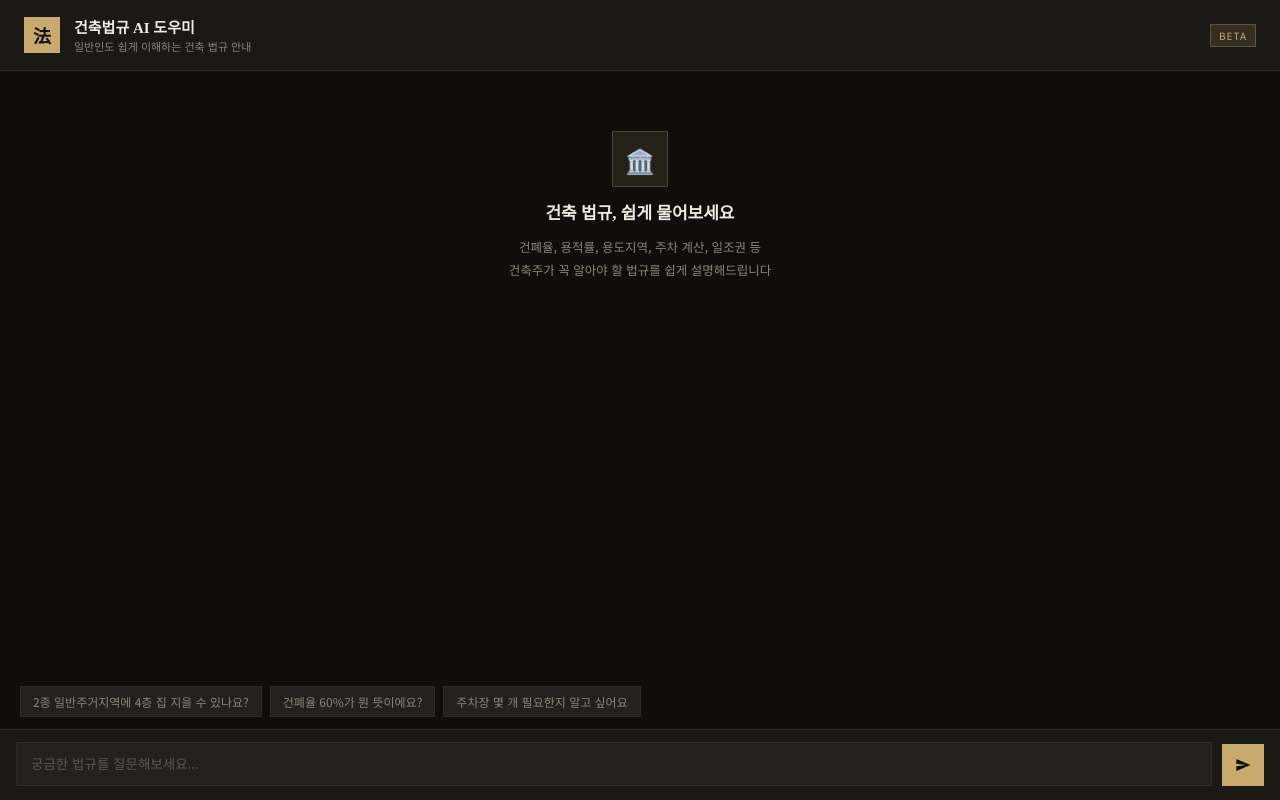
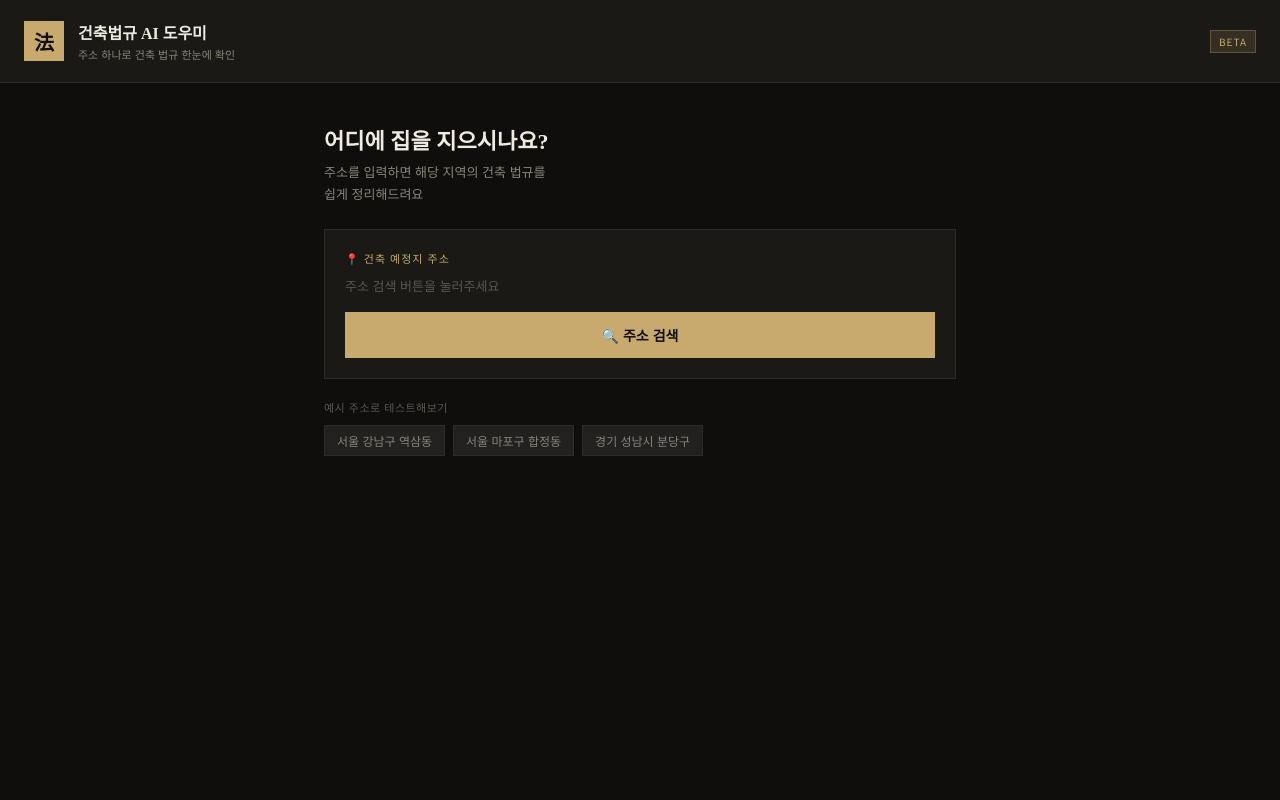
Before and after one commit to sunjae0111-oss/architecture-law-bot, a plain HTML site: page index.html in a window 1280 px wide. Drawn offline with Linux system fonts and the light colour scheme.

Commit message:
Update index.html

```diff
--- a/index.html
+++ b/index.html
@@ -4,142 +4,210 @@
 <meta charset="UTF-8">
 <meta name="viewport" content="width=device-width, initial-scale=1.0">
 <title>건축법규 AI 도우미</title>
-<link href="https://fonts.googleapis.com/css2?family=Noto+Serif+KR:wght@400;600;900&family=Noto+Sans+KR:wght@300;400;500&display=swap" rel="stylesheet">
+<link href="https://fonts.googleapis.com/css2?family=Noto+Serif+KR:wght@400;600;900&family=Noto+Sans+KR:wght@300;400;500;700&display=swap" rel="stylesheet">
+<script src="//t1.daumcdn.net/mapjsapi/bundle/postcode/prod/postcode.v2.js"></script>
 <style>
   *, *::before, *::after { box-sizing: border-box; margin: 0; padding: 0; }
   :root {
     --bg: #0f0e0c; --surface: #1a1916; --surface2: #222120;
     --border: #2e2c29; --accent: #c8a96e; --accent2: #e8c98a;
     --text: #f0ebe0; --text-muted: #8a8578; --text-dim: #5a5750;
-    --user-bubble: #1e2a1a; --user-border: #3a5030;
   }
-  body { font-family: 'Noto Sans KR', sans-serif; background: var(--bg); color: var(--text); height: 100vh; display: flex; flex-direction: column; overflow: hidden; }
-  .header { padding: 16px 24px; border-bottom: 1px solid var(--border); display: flex; align-items: center; gap: 14px; background: var(--surface); flex-shrink: 0; }
-  .logo-mark { width: 36px; height: 36px; background: var(--accent); display: flex; align-items: center; justify-content: center; font-family: 'Noto Serif KR', serif; font-weight: 900; font-size: 18px; color: #0f0e0c; }
-  .header-text h1 { font-family: 'Noto Serif KR', serif; font-size: 15px; font-weight: 600; }
-  .header-text p { font-size: 11px; color: var(--text-muted); margin-top: 1px; }
+  body { font-family: 'Noto Sans KR', sans-serif; background: var(--bg); color: var(--text); min-height: 100vh; }
+
+  .header { padding: 20px 24px; border-bottom: 1px solid var(--border); display: flex; align-items: center; gap: 14px; background: var(--surface); }
+  .logo-mark { width: 40px; height: 40px; background: var(--accent); display: flex; align-items: center; justify-content: center; font-family: 'Noto Serif KR', serif; font-weight: 900; font-size: 20px; color: #0f0e0c; }
+  .header-text h1 { font-family: 'Noto Serif KR', serif; font-size: 16px; font-weight: 600; }
+  .header-text p { font-size: 11px; color: var(--text-muted); margin-top: 2px; }
   .beta-badge { margin-left: auto; background: rgba(200,169,110,0.15); border: 1px solid rgba(200,169,110,0.3); color: var(--accent); font-size: 10px; padding: 3px 8px; letter-spacing: 1px; }
-  .chat-area { flex: 1; overflow-y: auto; padding: 20px; display: flex; flex-direction: column; gap: 16px; scrollbar-width: thin; scrollbar-color: var(--border) transparent; }
-  .message { display: flex; gap: 10px; animation: fadeUp 0.3s ease; }
-  @keyframes fadeUp { from { opacity: 0; transform: translateY(8px); } to { opacity: 1; transform: translateY(0); } }
-  .message.user { flex-direction: row-reverse; }
-  .avatar { width: 30px; height: 30px; flex-shrink: 0; display: flex; align-items: center; justify-content: center; font-size: 12px; font-weight: 600; margin-top: 2px; }
-  .avatar.ai { background: var(--accent); color: #0f0e0c; font-family: 'Noto Serif KR', serif; }
-  .avatar.user { background: var(--surface2); color: var(--text-muted); border: 1px solid var(--border); }
-  .bubble { max-width: 75%; padding: 12px 16px; font-size: 13.5px; line-height: 1.75; color: var(--text); }
-  .message.ai .bubble { background: var(--surface); border: 1px solid var(--border); }
-  .message.user .bubble { background: var(--user-bubble); border: 1px solid var(--user-border); }
-  .law-cite { margin-top: 10px; padding: 10px 12px; background: rgba(200,169,110,0.06); border-left: 2px solid var(--accent); font-size: 12px; color: var(--text-muted); line-height: 1.6; }
-  .law-cite strong { color: var(--accent); font-size: 11px; display: block; margin-bottom: 3px; }
-  .disclaimer { margin-top: 8px; font-size: 11px; color: var(--text-dim); }
-  .quick-questions { padding: 0 20px 12px; display: flex; gap: 8px; flex-wrap: wrap; flex-shrink: 0; }
-  .quick-btn { font-size: 12px; padding: 6px 12px; background: var(--surface2); border: 1px solid var(--border); color: var(--text-muted); cursor: pointer; transition: all 0.15s; font-family: 'Noto Sans KR', sans-serif; }
-  .quick-btn:hover { border-color: var(--accent); color: var(--accent); }
-  .input-area { padding: 12px 16px 14px; border-top: 1px solid var(--border); background: var(--surface); display: flex; gap: 10px; align-items: flex-end; flex-shrink: 0; }
-  .input-wrap { flex: 1; background: var(--surface2); border: 1px solid var(--border); display: flex; align-items: flex-end; padding: 10px 14px; transition: border-color 0.2s; }
-  .input-wrap:focus-within { border-color: var(--accent); }
-  textarea { flex: 1; background: transparent; border: none; outline: none; color: var(--text); font-size: 13.5px; font-family: 'Noto Sans KR', sans-serif; resize: none; line-height: 1.6; max-height: 100px; min-height: 22px; }
-  textarea::placeholder { color: var(--text-dim); }
-  .send-btn { width: 42px; height: 42px; background: var(--accent); border: none; cursor: pointer; display: flex; align-items: center; justify-content: center; transition: background 0.15s; }
-  .send-btn:hover { background: var(--accent2); }
-  .send-btn:disabled { background: var(--border); cursor: not-allowed; }
-  .send-btn svg { width: 16px; height: 16px; fill: #0f0e0c; }
-  .typing { display: flex; gap: 4px; align-items: center; padding: 10px 0; }
-  .dot { width: 6px; height: 6px; background: var(--accent); border-radius: 50%; animation: bounce 1.2s infinite; }
-  .dot:nth-child(2) { animation-delay: 0.2s; }
-  .dot:nth-child(3) { animation-delay: 0.4s; }
-  @keyframes bounce { 0%,60%,100% { transform: translateY(0); opacity:0.4; } 30% { transform: translateY(-5px); opacity:1; } }
-  .welcome { text-align: center; padding: 40px 20px; display: flex; flex-direction: column; align-items: center; gap: 12px; }
-  .welcome-icon { width: 56px; height: 56px; background: rgba(200,169,110,0.12); border: 1px solid rgba(200,169,110,0.25); display: flex; align-items: center; justify-content: center; font-size: 24px; }
-  .welcome h2 { font-family: 'Noto Serif KR', serif; font-size: 17px; font-weight: 600; }
-  .welcome p { font-size: 12.5px; color: var(--text-muted); line-height: 1.8; max-width: 280px; }
+
+  .search-section { padding: 40px 24px 24px; max-width: 680px; margin: 0 auto; }
+  .search-title { font-family: 'Noto Serif KR', serif; font-size: 22px; font-weight: 600; margin-bottom: 6px; }
+  .search-subtitle { font-size: 13px; color: var(--text-muted); margin-bottom: 24px; line-height: 1.7; }
+
+  .address-box { background: var(--surface); border: 1px solid var(--border); padding: 20px; margin-bottom: 16px; }
+  .address-label { font-size: 11px; color: var(--accent); letter-spacing: 1px; margin-bottom: 10px; font-weight: 500; }
+  .address-display { font-size: 15px; color: var(--text); min-height: 24px; margin-bottom: 12px; }
+  .address-display.placeholder { color: var(--text-dim); font-size: 13px; }
+
+  .addr-btn { width: 100%; padding: 13px; background: var(--accent); border: none; color: #0f0e0c; font-size: 14px; font-weight: 700; cursor: pointer; font-family: 'Noto Sans KR', sans-serif; transition: background 0.15s; }
+  .addr-btn:hover { background: var(--accent2); }
+  .addr-btn.secondary { background: transparent; border: 1px solid var(--border); color: var(--text-muted); font-weight: 400; margin-top: 8px; }
+  .addr-btn.secondary:hover { border-color: var(--accent); color: var(--accent); background: transparent; }
+
+  .analyze-btn { width: 100%; padding: 16px; background: var(--accent); border: none; color: #0f0e0c; font-size: 15px; font-weight: 700; cursor: pointer; font-family: 'Noto Sans KR', sans-serif; transition: all 0.15s; display: none; margin-top: 8px; }
+  .analyze-btn:hover { background: var(--accent2); }
+  .analyze-btn.visible { display: block; }
+  .analyze-btn:disabled { background: var(--border); color: var(--text-dim); cursor: not-allowed; }
+
+  /* Results */
+  .results { max-width: 680px; margin: 0 auto; padding: 0 24px 48px; display: none; }
+  .results.visible { display: block; }
+
+  .zone-card { background: var(--surface); border: 1px solid var(--accent); padding: 20px 24px; margin-bottom: 20px; }
+  .zone-label { font-size: 11px; color: var(--accent); letter-spacing: 1px; margin-bottom: 6px; }
+  .zone-name { font-family: 'Noto Serif KR', serif; font-size: 20px; font-weight: 600; margin-bottom: 6px; }
+  .zone-summary { font-size: 13px; color: var(--text-muted); line-height: 1.7; }
+
+  .rules-grid { display: grid; grid-template-columns: 1fr 1fr; gap: 10px; margin-bottom: 16px; }
+  @media (max-width: 500px) { .rules-grid { grid-template-columns: 1fr; } }
+
+  .rule-card { background: var(--surface); border: 1px solid var(--border); padding: 16px; transition: border-color 0.2s; }
+  .rule-card:hover { border-color: var(--accent); }
+  .rule-title { font-size: 11px; color: var(--text-muted); letter-spacing: 0.5px; margin-bottom: 6px; }
+  .rule-value { font-family: 'Noto Serif KR', serif; font-size: 18px; font-weight: 600; color: var(--accent); margin-bottom: 6px; }
+  .rule-desc { font-size: 12px; color: var(--text-muted); line-height: 1.6; }
+  .rule-law { font-size: 10px; color: var(--text-dim); margin-top: 8px; font-family: monospace; }
+
+  .caution-box { background: rgba(200,169,110,0.06); border: 1px solid rgba(200,169,110,0.2); border-left: 3px solid var(--accent); padding: 12px 16px; font-size: 12px; color: var(--text-muted); line-height: 1.7; }
+
+  .reset-btn { width: 100%; padding: 12px; background: transparent; border: 1px solid var(--border); color: var(--text-muted); font-size: 13px; cursor: pointer; font-family: 'Noto Sans KR', sans-serif; margin-top: 16px; transition: all 0.15s; }
+  .reset-btn:hover { border-color: var(--accent); color: var(--accent); }
+
+  /* Loading */
+  .loading { text-align: center; padding: 48px 0; display: none; }
+  .loading.visible { display: block; }
+  .loading-icon { font-size: 32px; animation: spin 2s linear infinite; display: inline-block; margin-bottom: 16px; }
+  @keyframes spin { from { transform: rotate(0deg); } to { transform: rotate(360deg); } }
+  .loading-text { font-size: 13px; color: var(--text-muted); }
+
+  .samples { margin-top: 20px; }
+  .samples-label { font-size: 11px; color: var(--text-dim); margin-bottom: 10px; letter-spacing: 0.5px; }
+  .sample-btns { display: flex; flex-wrap: wrap; gap: 8px; }
+  .sample-btn { font-size: 12px; padding: 6px 12px; background: var(--surface2); border: 1px solid var(--border); color: var(--text-muted); cursor: pointer; transition: all 0.15s; font-family: 'Noto Sans KR', sans-serif; }
+  .sample-btn:hover { border-color: var(--accent); color: var(--accent); }
 </style>
 </head>
 <body>
+
 <div class="header">
   <div class="logo-mark">法</div>
   <div class="header-text">
     <h1>건축법규 AI 도우미</h1>
-    <p>일반인도 쉽게 이해하는 건축 법규 안내</p>
+    <p>주소 하나로 건축 법규 한눈에 확인</p>
   </div>
   <div class="beta-badge">BETA</div>
 </div>
-<div class="chat-area" id="chatArea">
-  <div class="welcome" id="welcome">
-    <div class="welcome-icon">🏛️</div>
-    <h2>건축 법규, 쉽게 물어보세요</h2>
-    <p>건폐율, 용적률, 용도지역, 주차 계산, 일조권 등<br>건축주가 꼭 알아야 할 법규를 쉽게 설명해드립니다</p>
+
+<div class="search-section">
+  <h2 class="search-title">어디에 집을 지으시나요?</h2>
+  <p class="search-subtitle">주소를 입력하면 해당 지역의 건축 법규를<br>쉽게 정리해드려요</p>
+
+  <div class="address-box">
+    <div class="address-label">📍 건축 예정지 주소</div>
+    <div class="address-display placeholder" id="addressDisplay">주소 검색 버튼을 눌러주세요</div>
+    <button class="addr-btn" onclick="openPostcode()">🔍 주소 검색</button>
+  </div>
+
+  <button class="analyze-btn" id="analyzeBtn" onclick="analyze()">🏛️ 건축 법규 분석하기</button>
+
+  <div class="samples">
+    <div class="samples-label">예시 주소로 테스트해보기</div>
+    <div class="sample-btns">
+      <button class="sample-btn" onclick="setSample('서울특별시 강남구 역삼동 123')">서울 강남구 역삼동</button>
+      <button class="sample-btn" onclick="setSample('서울특별시 마포구 합정동 456')">서울 마포구 합정동</button>
+      <button class="sample-btn" onclick="setSample('경기도 성남시 분당구 정자동 789')">경기 성남시 분당구</button>
+    </div>
   </div>
 </div>
-<div class="quick-questions" id="quickQ">
-  <button class="quick-btn" onclick="sendQuick(this)">2종 일반주거지역에 4층 집 지을 수 있나요?</button>
-  <button class="quick-btn" onclick="sendQuick(this)">건폐율 60%가 뭔 뜻이에요?</button>
-  <button class="quick-btn" onclick="sendQuick(this)">주차장 몇 개 필요한지 알고 싶어요</button>
+
+<div class="loading" id="loading">
+  <div class="loading-icon">⚖️</div>
+  <div class="loading-text">법규를 분석하고 있어요...<br>잠시만 기다려주세요</div>
 </div>
-<div class="input-area">
-  <div class="input-wrap">
-    <textarea id="userInput" placeholder="궁금한 법규를 질문해보세요..." rows="1"
-      onkeydown="handleKey(event)" oninput="autoResize(this)"></textarea>
+
+<div class="results" id="results">
+  <div class="zone-card">
+    <div class="zone-label">용도지역</div>
+    <div class="zone-name" id="zoneName">—</div>
+    <div class="zone-summary" id="zoneSummary">—</div>
   </div>
-  <button class="send-btn" id="sendBtn" onclick="sendMessage()">
-    <svg viewBox="0 0 24 24"><path d="M2 21l21-9L2 3v7l15 2-15 2v7z"/></svg>
-  </button>
+
+  <div class="rules-grid" id="rulesGrid"></div>
+
+  <div class="caution-box" id="cautionBox"></div>
+
+  <button class="reset-btn" onclick="reset()">↩ 다른 주소 분석하기</button>
 </div>
+
 <script>
-  let isLoading = false;
+  let selectedAddress = '';
 
-  function autoResize(el) { el.style.height='auto'; el.style.height=Math.min(el.scrollHeight,100)+'px'; }
-  function handleKey(e) { if(e.key==='Enter'&&!e.shiftKey){e.preventDefault();sendMessage();} }
-  function sendQuick(btn) { document.getElementById('userInput').value=btn.textContent; sendMessage(); }
-
-  function appendMessage(role, content, cite) {
-    document.getElementById('welcome').style.display='none';
-    document.getElementById('quickQ').style.display='none';
-    const msg=document.createElement('div'); msg.className=`message ${role}`;
-    const av=document.createElement('div'); av.className=`avatar ${role}`; av.textContent=role==='ai'?'法':'나';
-    const bub=document.createElement('div'); bub.className='bubble';
-    bub.innerHTML=content.replace(/\n/g,'<br>');
-    if(cite){
-      bub.innerHTML+=`<div class="law-cite"><strong>📋 근거 법령</strong>${cite}</div>`;
-      bub.innerHTML+=`<div class="disclaimer">⚠️ 본 내용은 참고용이며, 실제 인허가는 담당 건축사와 확인하세요.</div>`;
-    }
-    msg.appendChild(av); msg.appendChild(bub);
-    const ca=document.getElementById('chatArea'); ca.appendChild(msg); ca.scrollTop=ca.scrollHeight;
+  function openPostcode() {
+    new daum.Postcode({
+      oncomplete: function(data) {
+        selectedAddress = data.roadAddress || data.jibunAddress;
+        document.getElementById('addressDisplay').textContent = selectedAddress;
+        document.getElementById('addressDisplay').classList.remove('placeholder');
+        document.getElementById('analyzeBtn').classList.add('visible');
+      }
+    }).open();
   }
 
-  function showTyping() {
-    const msg=document.createElement('div'); msg.className='message ai'; msg.id='typing';
-    const av=document.createElement('div'); av.className='avatar ai'; av.textContent='法';
-    const bub=document.createElement('div'); bub.className='bubble';
-    bub.innerHTML='<div class="typing"><div class="dot"></div><div class="dot"></div><div class="dot"></div></div>';
-    msg.appendChild(av); msg.appendChild(bub);
-    const ca=document.getElementById('chatArea'); ca.appendChild(msg); ca.scrollTop=ca.scrollHeight;
+  function setSample(addr) {
+    selectedAddress = addr;
+    document.getElementById('addressDisplay').textContent = addr;
+    document.getElementById('addressDisplay').classList.remove('placeholder');
+    document.getElementById('analyzeBtn').classList.add('visible');
   }
 
-  async function sendMessage() {
-    const text=document.getElementById('userInput').value.trim();
-    if(!text||isLoading) return;
-    isLoading=true; document.getElementById('sendBtn').disabled=true;
-    document.getElementById('userInput').value='';
-    appendMessage('user',text); showTyping();
+  async function analyze() {
+    if (!selectedAddress) return;
+    const btn = document.getElementById('analyzeBtn');
+    btn.disabled = true;
+    btn.textContent = '분석 중...';
+    document.querySelector('.search-section').style.display = 'none';
+    document.getElementById('loading').classList.add('visible');
+    document.getElementById('results').classList.remove('visible');
+
     try {
-      const res=await fetch('/api/chat',{
-        method:'POST',
-        headers:{'Content-Type':'application/json'},
-        body:JSON.stringify({message:text})
+      const res = await fetch('/api/chat', {
+        method: 'POST',
+        headers: { 'Content-Type': 'application/json' },
+        body: JSON.stringify({ address: selectedAddress })
       });
-      const data=await res.json();
-      document.getElementById('typing')?.remove();
-      const full=data.text||'답변을 가져오지 못했어요.';
-      const m=full.match(/【근거법령】([\s\S]+)$/);
-      const mainText=m?full.replace(m[0],'').trim():full;
-      const cite=m?m[1].trim():null;
-      appendMessage('ai',mainText,cite);
+      const data = await res.json();
+      renderResults(data);
     } catch(e) {
-      document.getElementById('typing')?.remove();
-      appendMessage('ai','네트워크 오류가 발생했어요. 잠시 후 다시 시도해주세요.');
+      alert('오류가 발생했어요. 다시 시도해주세요.');
+      reset();
     }
-    isLoading=false; document.getElementById('sendBtn').disabled=false;
+
+    btn.disabled = false;
+    btn.textContent = '🏛️ 건축 법규 분석하기';
+  }
+
+  function renderResults(data) {
+    document.getElementById('loading').classList.remove('visible');
+    document.getElementById('zoneName').textContent = data.zone || '—';
+    document.getElementById('zoneSummary').textContent = data.summary || '—';
+    document.getElementById('cautionBox').textContent = data.caution || '';
+
+    const grid = document.getElementById('rulesGrid');
+    grid.innerHTML = '';
+    (data.rules || []).forEach(rule => {
+      const card = document.createElement('div');
+      card.className = 'rule-card';
+      card.innerHTML = `
+        <div class="rule-title">${rule.title}</div>
+        <div class="rule-value">${rule.value}</div>
+        <div class="rule-desc">${rule.desc}</div>
+        <div class="rule-law">📋 ${rule.law}</div>
+      `;
+      grid.appendChild(card);
+    });
+
+    document.getElementById('results').classList.add('visible');
+  }
+
+  function reset() {
+    selectedAddress = '';
+    document.getElementById('addressDisplay').textContent = '주소 검색 버튼을 눌러주세요';
+    document.getElementById('addressDisplay').classList.add('placeholder');
+    document.getElementById('analyzeBtn').classList.remove('visible');
+    document.querySelector('.search-section').style.display = 'block';
+    document.getElementById('loading').classList.remove('visible');
+    document.getElementById('results').classList.remove('visible');
   }
 </script>
 </body>
```
